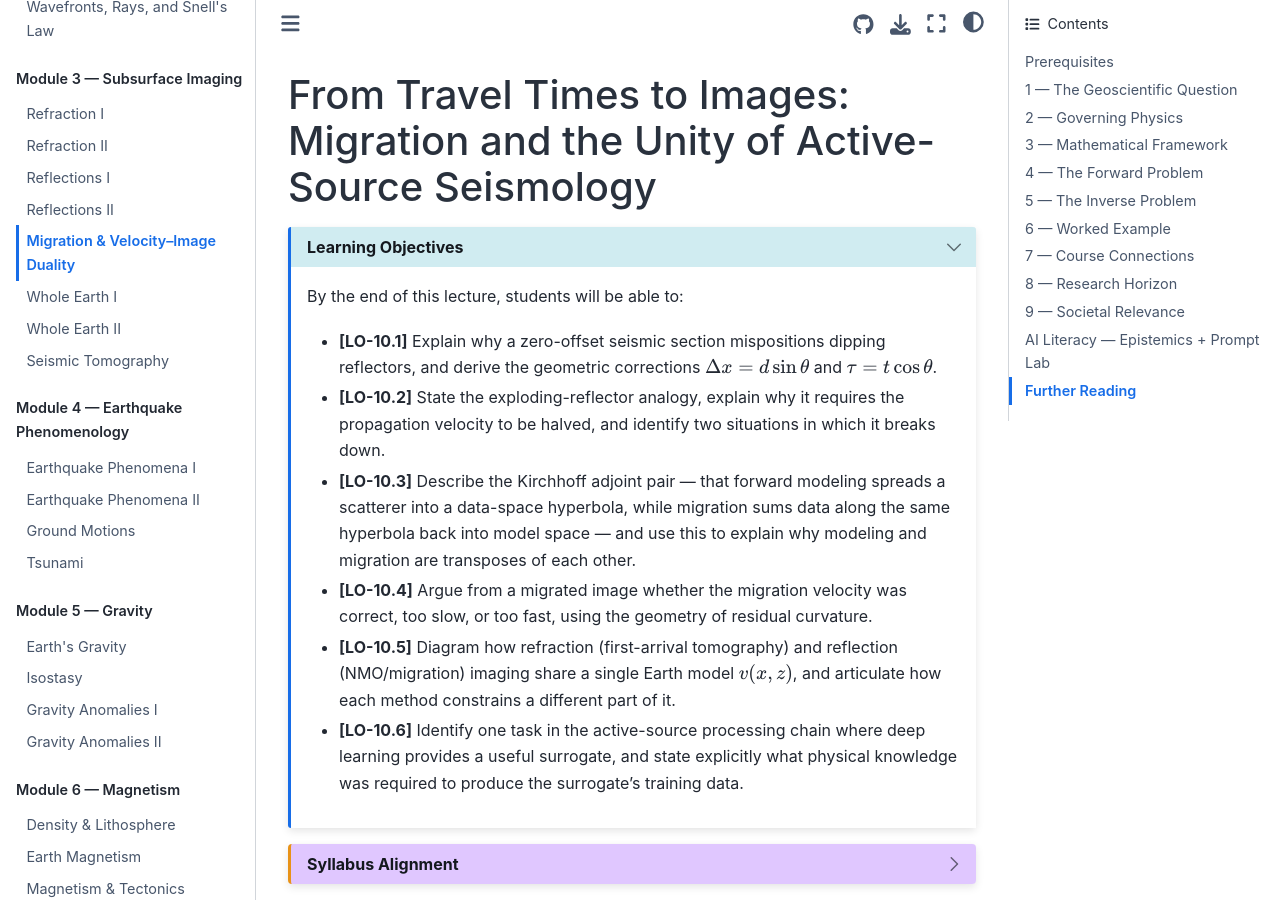
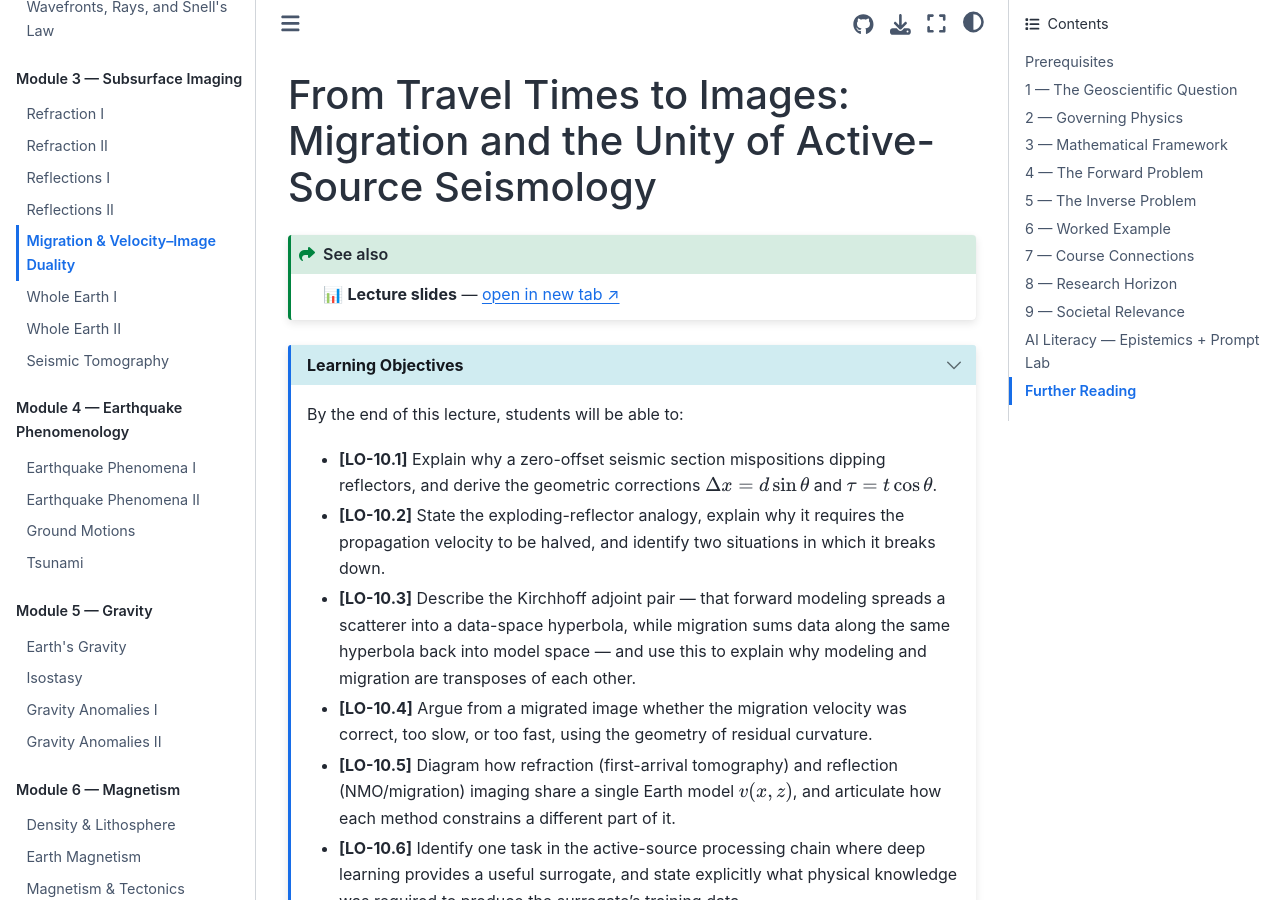
Before and after one commit to uw-geophysics-edu/ess314, a Jupyter Book: the page built from lectures/10_migration_and_velocity_image_duality.md, in a window 1280 px wide and 900 px high. Built offline with Jupyter Book 1.0.4 settings and Sphinx 7.4.7 and the Sphinx Book theme 1.1.4, drawn with Linux system fonts in a browser that asks for light colours; pages that are not in the unit, such as notebooks, are missing from menus; cross-references to code outside the pages are shown as plain code.

Commit message:
adding the slides

```diff
--- a/lectures/10_migration_and_velocity_image_duality.md
+++ b/lectures/10_migration_and_velocity_image_duality.md
@@ -14,6 +14,10 @@ open_sources:
 ---
 
 # From Travel Times to Images: Migration and the Unity of Active-Source Seismology
+
+:::{seealso}
+📊 **Lecture slides** — <a href="https://uw-geophysics-edu.github.io/ess314/slides/lecture_10_slides.html" target="_blank">open in new tab ↗</a>
+:::
 
 ::::{dropdown} Learning Objectives
 :color: primary
```
